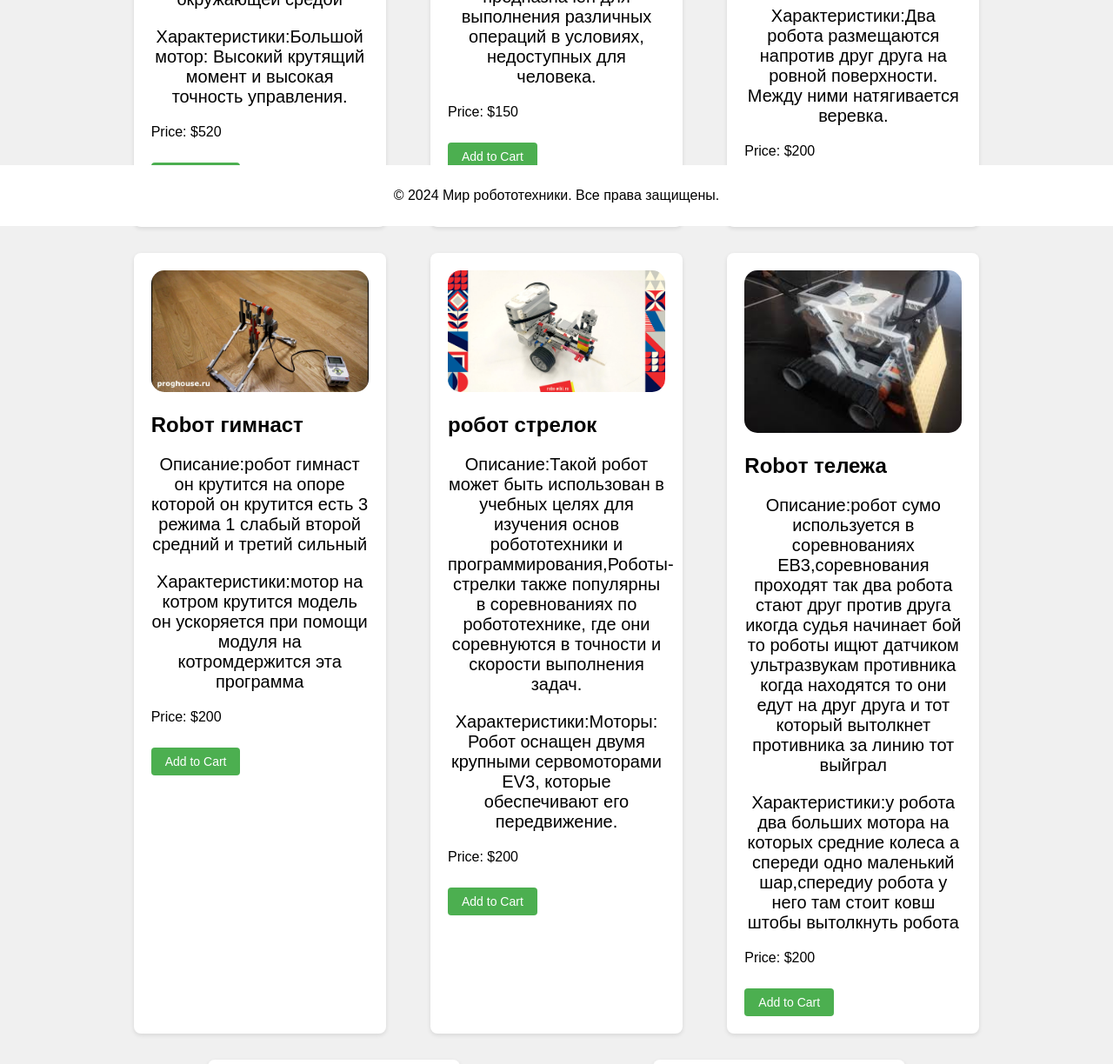
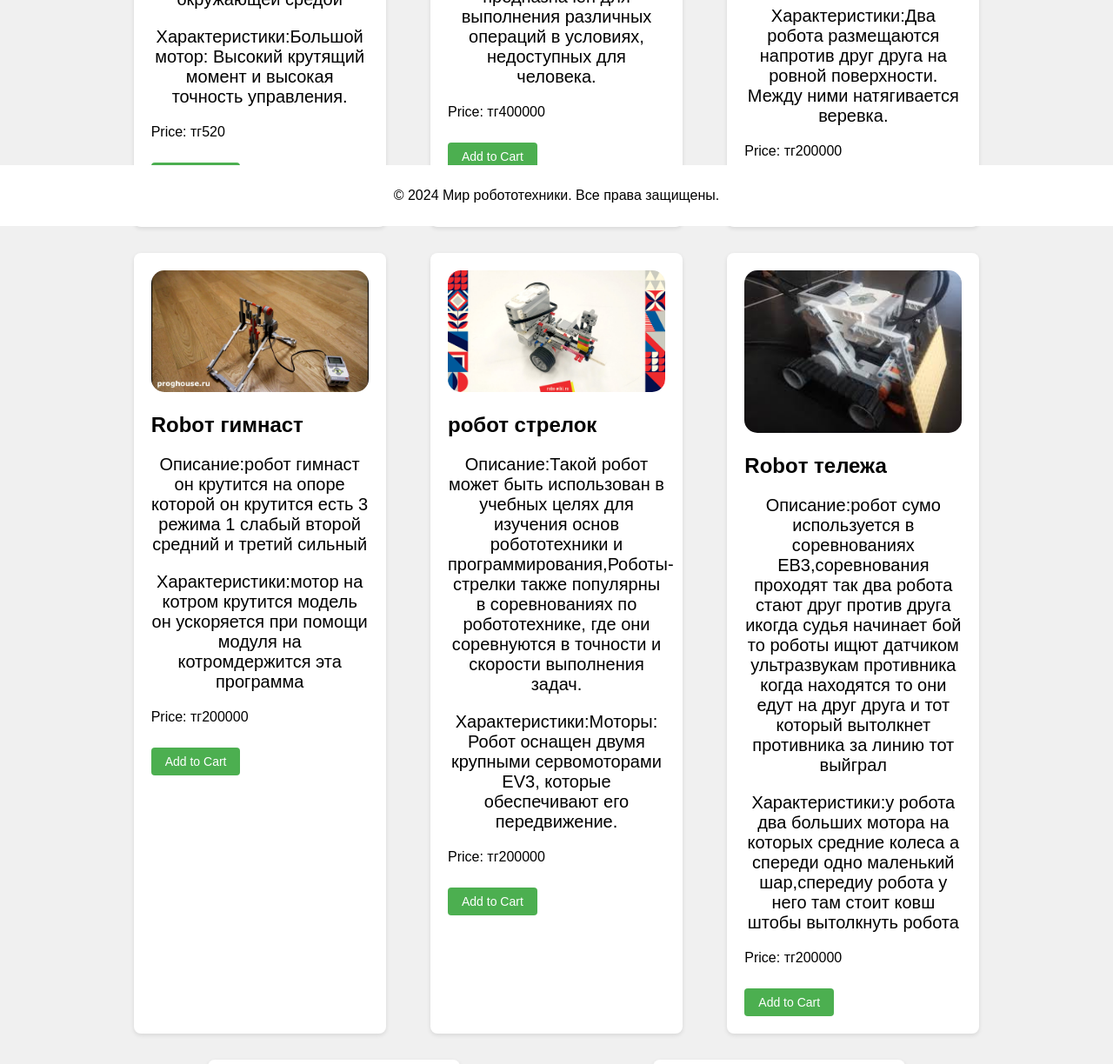
Before and after one commit to allazhan/marketRobot2, a plain HTML site: page index.html in a window 1280 px wide. Shown: the part 540-1764 px from the top of the page at 87% size. Drawn offline with Linux system fonts and the light colour scheme.

Commit message:
4 коммит

```diff
--- a/index.html
+++ b/index.html
@@ -8,7 +8,7 @@
 </head>
 <body>
   <header>
-    <img class="logo"src="images/.логотип.jpg" alt="">
+    <img class="logotip"src="images/логотип.jpg" alt="">
            <h1>Robotics Store</h1>
 
     <div id="cart">
@@ -23,7 +23,7 @@
       <h2>Robot-tankbot </h2>
       <p class="strong">Описание:Он разработан для выполнения различных задач, связанных с передвижением, манипуляцией и взаимодействием с окружающей средой</p>
       <p class="strong">Характеристики:Большой мотор: Высокий крутящий момент и высокая точность управления.</p>
-      <p>Price: $520</p>
+      <p>Price: тг520</p>
       <button class="add-to-cart" onclick="addToCart('Robot Model 1', 520)">Add to Cart</button>
     </div>
 
@@ -31,7 +31,7 @@
       <img src="images/робо рука.webp" alt="изоброжение робо руки ">
       <h2>робо рука </h2>
       <p class="strong">Описание: Робот-манипулятор предназначен для выполнения различных операций в условиях, недоступных для человека.</p>
-      <p>Price: $150</p>
+      <p>Price: тг400000</p>
       <button class="add-to-cart" onclick="addToCart('Robot Model 2', 150)">Add to Cart</button>
     </div>
 
@@ -40,7 +40,7 @@
       <h2>Robот аркан тартис </h2>
       <p class="strong">Описание: Этот вид соревнований называется "Аркан тартыс" он проходит так нужно создать два робота и скрипление .</p>
       <p class="strong">Характеристики:Два робота размещаются напротив друг друга на ровной поверхности. Между ними натягивается веревка.</p>
-      <p>Price: $200</p>
+      <p>Price: тг200000</p>
       <button class="add-to-cart" onclick="addToCart('Robot Model 3', 200)">Add to Cart</button>
     </div>
     <div class="product">
@@ -48,7 +48,7 @@
       <h2>Roboт гимнаст </h2>
       <p class="strong">Описание:робот гимнаст он крутится на опоре которой он крутится есть 3 режима 1 слабый второй средний и третий сильный  </p>
       <p class="strong"> Характеристики:мотор на котром крутится модель он ускоряется при помощи модуля на котромдержится эта программа </p>
-      <p>Price: $200</p>
+      <p>Price: тг200000</p>
       <button class="add-to-cart" onclick="addToCart('Robot Model 4', 200)">Add to Cart</button>
     </div>
     <div class="product">
@@ -56,7 +56,7 @@
       <h2>робот стрелок </h2>
       <p class="strong">Описание:Такой робот может быть использован в учебных целях для изучения основ робототехники и программирования,Роботы-стрелки также популярны в соревнованиях по робототехнике, где они соревнуются в точности и скорости выполнения задач.  </p>
       <p class="strong"> Характеристики:Моторы: Робот оснащен двумя крупными сервомоторами EV3, которые обеспечивают его передвижение.  </p>
-      <p>Price: $200</p>
+      <p>Price: тг200000</p>
       <button class="add-to-cart" onclick="addToCart('Robot Model 4', 200)">Add to Cart</button>
     </div>
     <div class="product">
@@ -64,7 +64,7 @@
       <h2>Roboт тележа </h2>
       <p class="strong">Описание:робот сумо используется в соревнованиях ЕВ3,соревнования проходят так два робота стают друг против друга икогда судья начинает бой то роботы ищют датчиком ультразвукам противника когда находятся то они едут на  друг друга и тот который вытолкнет противника за линию тот выйграл   </p>
       <p class="strong"> Характеристики:у робота два больших мотора на которых средние колеса а спереди одно маленький шар,спередиу робота у него там стоит ковш штобы вытолкнуть робота </p>
-      <p>Price: $200</p>
+      <p>Price: тг200000</p>
       <button class="add-to-cart" onclick="addToCart('Robot Model 4', 200)">Add to Cart</button>
     </div>
     <div class="product">
@@ -72,7 +72,7 @@
       <h2>Roboт тележа </h2>
       <p class="strong">Описание:робот тележка едет ровно по черной линии с помощью датчика цвета и собират кубы </p>
       <p class="strong"> Характеристики:два больших моторов которые крутят робота датчик ультро звука, когда робот подъежает к стенке то ультро звук пускает звук </p>
-      <p>Price: $200</p>
+      <p>Price: тг200000</p>
       <button class="add-to-cart" onclick="addToCart('Robot Model 4', 200)">Add to Cart</button>
     </div>
     <div class="product">
@@ -80,7 +80,7 @@
       <h2>Roboт асык </h2>
       <p class="strong">Описание:робот асык это вид соревнования когда робот стреляется асыкам </p>
       <p class="strong"> Характеристики:два больших моторов которые крутят робота датчик ультро звука, когда робот подъежает к стенке то ультро звук пускает звук </p>
-      <p>Price: $200</p>
+      <p>Price: тг200000</p>
       <button class="add-to-cart" onclick="addToCart('Robot Model 4', 200)">Add to Cart</button>
     </div>
     <footer>
```
